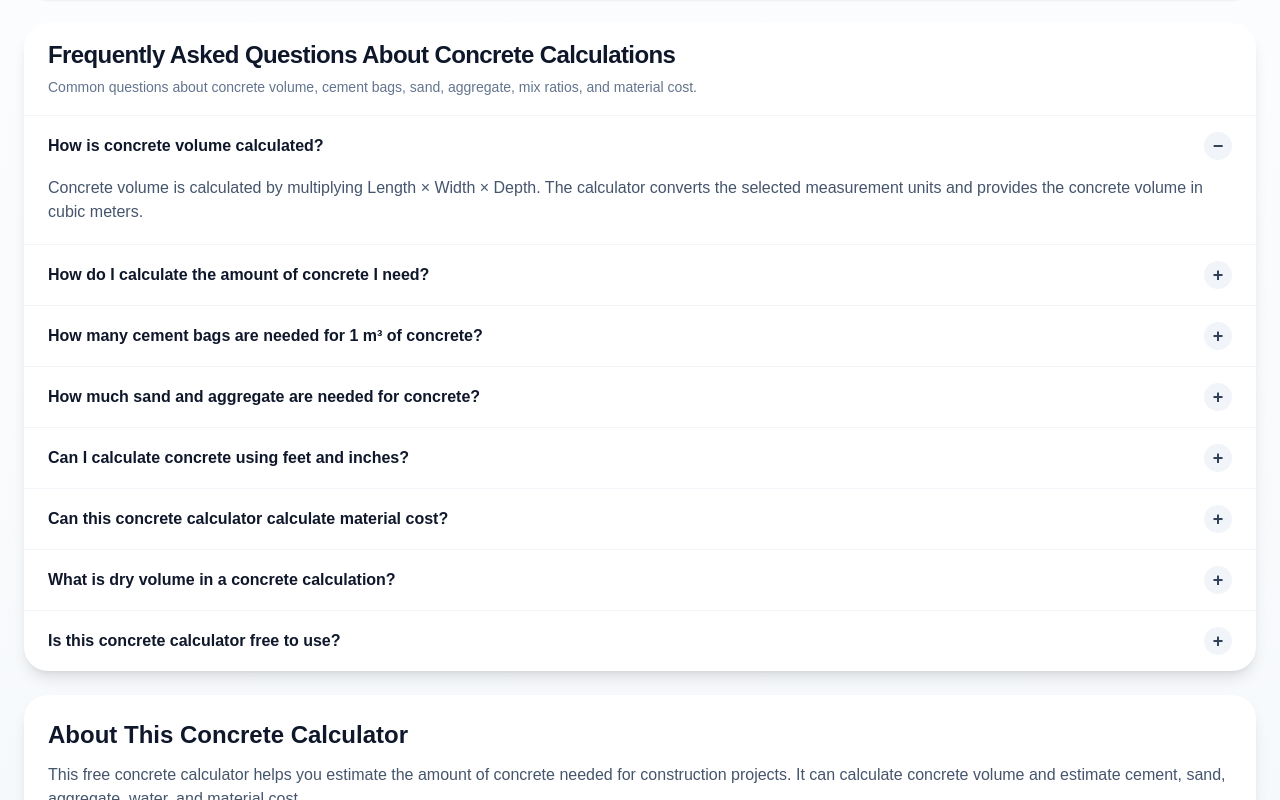
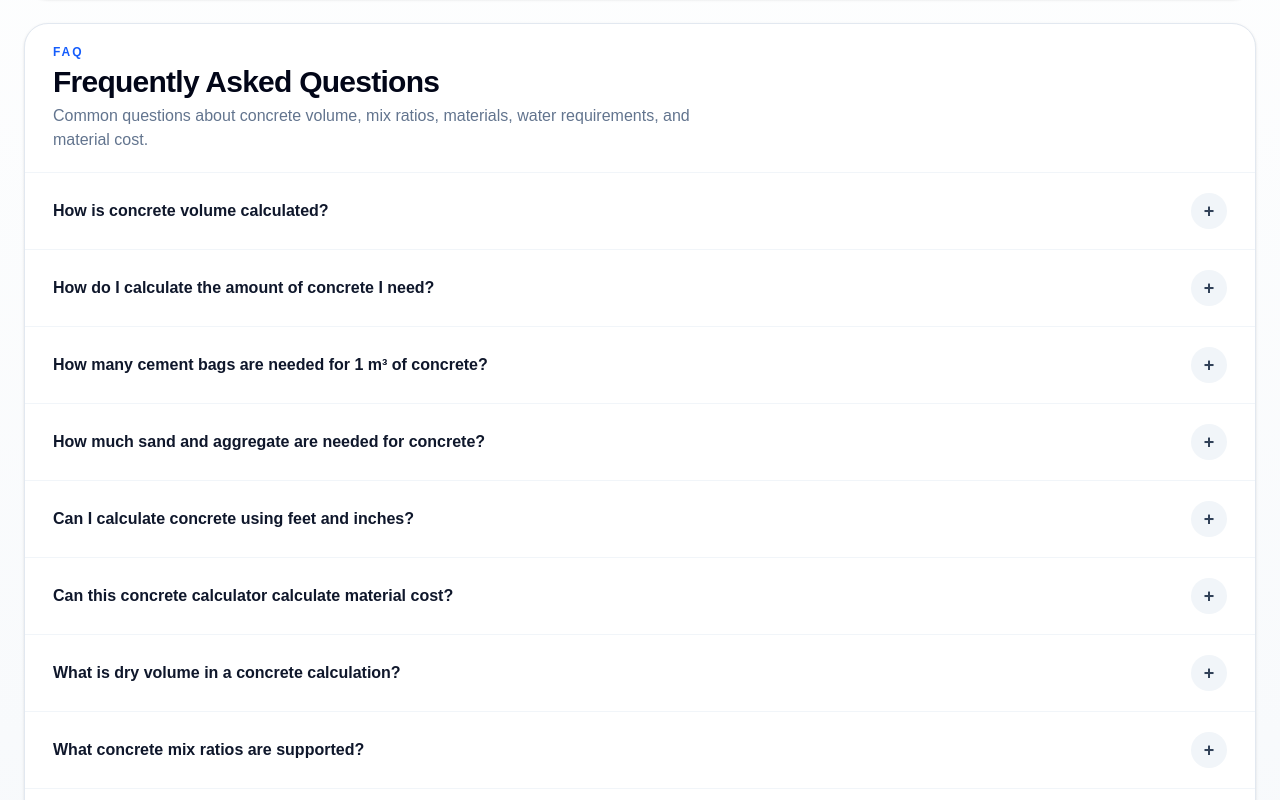
Before and after one commit to km7max-cmd/cornerspan, a Next.js app: page /calculators/concrete in a window 1280 px wide. Shown: the part 2600-3400 px from the top of the page. Built offline with nearby package versions, Linux system fonts and the light colour scheme.

Commit message:
Update FAQ content and improve layout

```diff
--- a/app/calculators/concrete/components/FAQ.tsx
+++ b/app/calculators/concrete/components/FAQ.tsx
@@ -6,70 +6,96 @@ const faqs = [
   {
     question: "How is concrete volume calculated?",
     answer:
-      "Concrete volume is calculated by multiplying Length × Width × Depth. The calculator converts the selected measurement units and provides the concrete volume in cubic meters.",
+      "Concrete volume is calculated by multiplying Length × Width × Depth. The calculator first converts the selected dimension units to meters and then calculates the volume in cubic meters.",
   },
   {
     question: "How do I calculate the amount of concrete I need?",
     answer:
-      "Enter the length, width, depth, and quantity of the concrete work. The calculator uses these measurements to estimate the total concrete volume required for your project.",
+      "Enter the length, width, depth or thickness, and quantity of the concrete work. The calculator uses these measurements to estimate the total concrete volume required.",
   },
   {
     question: "How many cement bags are needed for 1 m³ of concrete?",
     answer:
-      "The number of cement bags required for 1 m³ of concrete depends on the selected concrete mix ratio. This calculator calculates the estimated cement requirement based on the mix ratio you choose.",
+      "The number of cement bags depends on the selected concrete mix ratio. This calculator uses the selected mix ratio, a cement density of 1440 kg/m³, and a standard 50 kg cement bag to estimate the required bags.",
   },
   {
     question: "How much sand and aggregate are needed for concrete?",
     answer:
-      "Sand and aggregate quantities depend on the concrete volume and selected mix ratio. Enter your project dimensions and choose the required mix ratio to calculate the estimated quantities.",
+      "Sand and aggregate quantities depend on the concrete volume and selected mix ratio. The calculator applies the mix ratio to the estimated dry volume to calculate the required quantities.",
   },
   {
     question: "Can I calculate concrete using feet and inches?",
     answer:
-      "Yes. You can select the appropriate measurement unit for length, width, and depth. The calculator supports different dimension units and converts them for the calculation.",
+      "Yes. The calculator supports meters, feet, centimeters, millimeters, and inches. Each dimension can have its own unit, and all dimensions are converted to meters before calculating the volume.",
   },
   {
     question: "Can this concrete calculator calculate material cost?",
     answer:
-      "Yes. You can enter the current prices for cement, sand, and aggregate. The calculator uses the quantities and entered material prices to estimate the total material cost.",
+      "Yes. You can enter cement, sand, and aggregate prices and select the appropriate pricing unit. The calculator then estimates the total material cost using the calculated quantities.",
   },
   {
     question: "What is dry volume in a concrete calculation?",
     answer:
-      "Dry volume accounts for the additional material volume needed because of voids, bulking, and other factors when estimating concrete ingredients. The calculator applies its calculation method to estimate the required dry volume.",
+      "Dry volume is an estimation of the material volume needed before producing the final wet concrete. This calculator estimates dry volume by multiplying wet concrete volume by 1.54.",
+  },
+  {
+    question: "What concrete mix ratios are supported?",
+    answer:
+      "The calculator includes M10 (1:3:6), M15 (1:2:4), M20 (1:1.5:3), M25 (1:1:2), and a Custom Mix option.",
+  },
+  {
+    question: "How is water requirement calculated?",
+    answer:
+      "For estimation purposes, this calculator uses a water-cement ratio of 0.50. Water is therefore estimated by multiplying the calculated cement weight by 0.50.",
   },
   {
     question: "Is this concrete calculator free to use?",
     answer:
-      "Yes. The online concrete calculator is free to use and can be accessed from a phone, tablet, or computer without requiring an account.",
+      "Yes. CornerSpan's online concrete calculator is free to use on a phone, tablet, or computer. No account is required to perform a calculation.",
   },
 ];
 
 export default function FAQ() {
-  const [openIndex, setOpenIndex] = useState<number | null>(0);
+  const [openIndex, setOpenIndex] = useState<number | null>(null);
 
   return (
     <section
-      className="mt-4 w-full overflow-hidden rounded-3xl bg-white shadow-lg"
+      className="w-full overflow-hidden rounded-3xl border border-slate-200 bg-white shadow-sm"
       aria-labelledby="concrete-calculator-faq"
     >
-      {/* Header */}
-      <div className="border-b border-slate-100 px-5 py-4 sm:px-6">
+
+      {/* =====================================================
+          HEADER
+      ===================================================== */}
+
+      <div className="border-b border-slate-100 px-5 py-5 sm:px-7">
+
+        <p className="text-xs font-bold uppercase tracking-[0.16em] text-blue-600">
+          FAQ
+        </p>
+
         <h2
           id="concrete-calculator-faq"
-          className="text-xl font-bold tracking-tight text-slate-900 sm:text-2xl"
+          className="mt-1 text-2xl font-black tracking-tight text-slate-950 sm:text-3xl"
         >
-          Frequently Asked Questions About Concrete Calculations
+          Frequently Asked Questions
         </h2>
 
-        <p className="mt-1 text-sm leading-6 text-slate-500">
-          Common questions about concrete volume, cement bags, sand,
-          aggregate, mix ratios, and material cost.
+        <p className="mt-1 max-w-2xl text-sm leading-6 text-slate-500 sm:text-base">
+          Common questions about concrete volume, mix ratios, materials,
+          water requirements, and material cost.
         </p>
+
       </div>
 
-      {/* FAQ Items */}
+      {/* =====================================================
+          FAQ ITEMS
+      ===================================================== */}
+
+      <div>
+
         {faqs.map((faq, index) => {
+
           const isOpen = openIndex === index;
 
           return (
@@ -77,36 +103,55 @@ export default function FAQ() {
               key={faq.question}
               className="border-b border-slate-100 last:border-b-0"
             >
+
               <button
                 type="button"
                 onClick={() =>
-                setOpenIndex(isOpen ? null : index)
+                  setOpenIndex(
+                    isOpen ? null : index
+                  )
                 }
                 aria-expanded={isOpen}
-              className="flex w-full items-center justify-between gap-4 px-5 py-4 text-left transition hover:bg-slate-50 sm:px-6"
+                className="flex w-full items-center justify-between gap-4 px-5 py-4 text-left transition hover:bg-slate-50 sm:px-7 sm:py-5"
               >
-              <span className="text-sm font-semibold leading-6 text-slate-900 sm:text-base">
+
+                <span className="text-sm font-bold leading-6 text-slate-900 sm:text-base">
                   {faq.question}
                 </span>
 
                 <span
                   aria-hidden="true"
-                className="flex h-7 w-7 shrink-0 items-center justify-center rounded-full bg-slate-100 text-lg font-semibold text-slate-700"
+                  className={`flex h-9 w-9 shrink-0 items-center justify-center rounded-full text-lg font-semibold transition ${
+                    isOpen
+                      ? "bg-blue-600 text-white"
+                      : "bg-slate-100 text-slate-700"
+                  }`}
                 >
                   {isOpen ? "−" : "+"}
                 </span>
+
               </button>
 
               {isOpen && (
-              <div className="px-5 pb-5 sm:px-6">
+                <div className="px-5 pb-5 sm:px-7">
+
+                  <div className="rounded-2xl bg-slate-50 px-4 py-4 sm:px-5">
+
                     <p className="text-sm leading-6 text-slate-600 sm:text-base">
                       {faq.answer}
                     </p>
+
+                  </div>
+
                 </div>
               )}
+
             </div>
           );
         })}
+
+      </div>
+
     </section>
   );
 }
```
Lines whose indentation alone changed are shown as unchanged.
